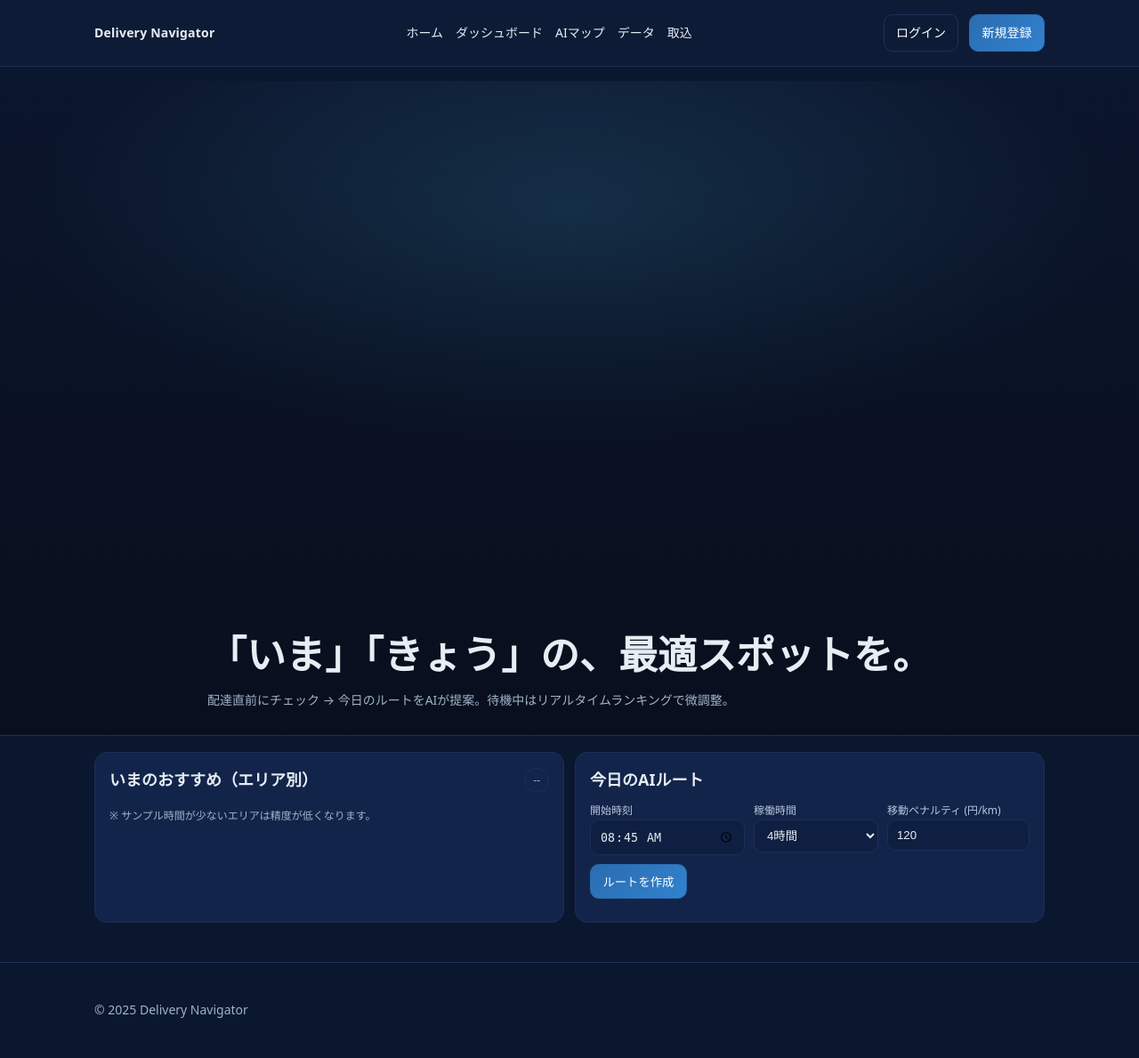
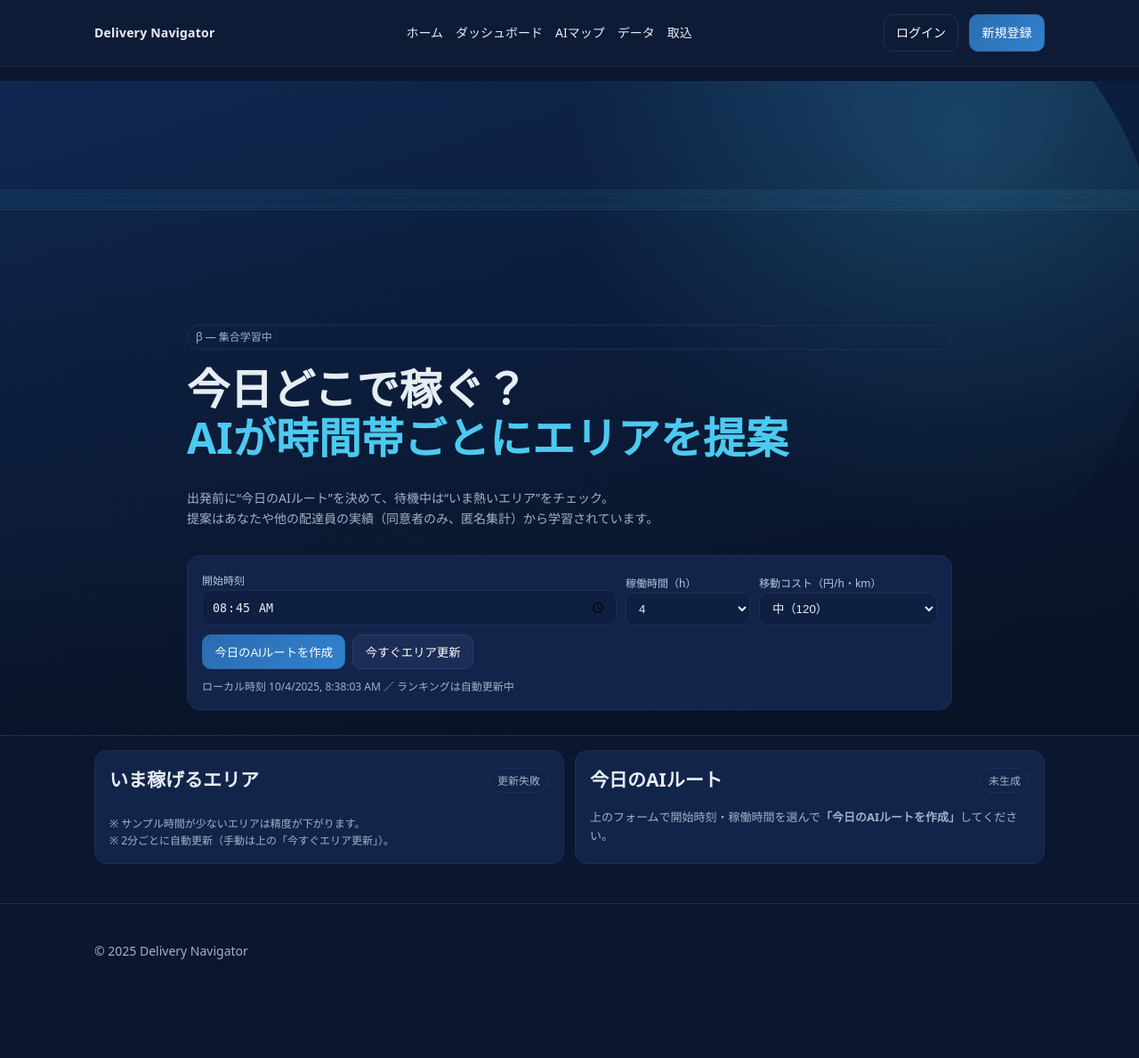
Before and after one commit to kojimamizuki0512-dot/DeliveryNavigator, a Django app: template templates/home.html in a window 1280 px wide. Shown: the whole page at 89% size. After the commit the page ends 1078 px from the top, so only its background shows below. Run offline with Django 5.2, Linux system fonts and the light colour scheme; the template is opened without the code that fills it, so the values that code supplies are empty.

Commit message:
feat(ui): ホームにリアルタイム稼げるエリア＋今日のAIルートを追加

```diff
--- a/templates/home.html
+++ b/templates/home.html
@@ -1,143 +1,261 @@
 {% extends "base.html" %}
-{% block title %}Delivery Navigator | ホーム{% endblock %}
+
+{% block title %}Delivery Navigator — 今日のAIルートと今すぐ稼げるエリア{% endblock %}
 
 {% block header %}
+<!-- ヒーロー：フルスクリーンSVG + 主要CTA -->
 <section class="hero hero--fullscreen fullbleed">
   <div class="hero-art">
-    <!-- シンプルなグラデーション背景（SVGでもOK） -->
-    <div style="position:absolute;inset:0;background:radial-gradient(80% 60% at 50% 20%, rgba(76,201,240,0.18), transparent 60%), linear-gradient(180deg, rgba(12,20,38,0.2), rgba(12,20,38,0.6));"></div>
+    <!-- シンプルなインラインSVG（軽量） -->
+    <svg viewBox="0 0 1200 600" preserveAspectRatio="xMidYMid slice">
+      <defs>
+        <linearGradient id="g1" x1="0" x2="1">
+          <stop offset="0" stop-color="#102a56"/>
+          <stop offset="1" stop-color="#0b1e3f"/>
+        </linearGradient>
+        <radialGradient id="glow" cx="70%" cy="30%" r="60%">
+          <stop offset="0" stop-color="#4cc9f0" stop-opacity="0.25"/>
+          <stop offset="1" stop-color="#4cc9f0" stop-opacity="0"/>
+        </radialGradient>
+      </defs>
+      <rect width="1200" height="600" fill="url(#g1)"/>
+      <circle cx="840" cy="180" r="300" fill="url(#glow)"/>
+      <g opacity="0.18">
+        {% for i in "0123456789" %}
+        <path d="M0 {{ 50|add:50|add:forloop.counter0|add:forloop.counter0 }} H1200" stroke="#4cc9f0"/>
+        {% endfor %}
+      </g>
+    </svg>
   </div>
   <div class="hero-overlay">
-    <div class="wrap" style="padding:28px 16px;">
-      <h1 style="font-size:clamp(28px,5vw,44px);margin:0 0 6px;">「いま」「きょう」の、最適スポットを。</h1>
-      <p class="muted" style="margin:0;">配達直前にチェック → 今日のルートをAIが提案。待機中はリアルタイムランキングで微調整。</p>
+    <div class="wrap" style="display:flex; flex-direction:column; gap:16px; padding:28px 16px;">
+      <div class="chip">β — 集合学習中</div>
+      <h1 style="margin:0; line-height:1.15; font-weight:800; font-size:clamp(28px, 6vw, 48px);">
+        今日どこで稼ぐ？<br/>
+        <span style="color:var(--accent)">AIが時間帯ごとにエリアを提案</span>
+      </h1>
+      <p class="muted" style="max-width:720px">
+        出発前に“今日のAIルート”を決めて、待機中は“いま熱いエリア”をチェック。<br/>
+        提案はあなたや他の配達員の実績（同意者のみ、匿名集計）から学習されています。
+      </p>
+
+      <!-- ルート生成フォーム（軽量JS） -->
+      <div class="card" style="display:flex; flex-wrap:wrap; gap:10px; align-items:end; max-width:860px">
+        <div style="flex:1 1 160px; min-width:140px">
+          <label>開始時刻</label>
+          <input id="plan-start" type="time"/>
+        </div>
+        <div style="width:140px">
+          <label>稼働時間（h）</label>
+          <select id="plan-hours">
+            <option>3</option><option selected>4</option><option>5</option><option>6</option><option>7</option><option>8</option>
+          </select>
+        </div>
+        <div style="width:200px">
+          <label>移動コスト（円/h・km）</label>
+          <select id="plan-beta">
+            <option value="80">低（80）</option>
+            <option value="120" selected>中（120）</option>
+            <option value="160">高（160）</option>
+          </select>
+        </div>
+        <div style="display:flex; gap:8px">
+          <button class="btn primary" id="btn-generate">今日のAIルートを作成</button>
+          <button class="btn" id="btn-refresh-now">今すぐエリア更新</button>
+        </div>
+        <div class="muted" id="status-line" style="font-size:12px; flex:1 1 100%">
+          …
+        </div>
+      </div>
     </div>
   </div>
 </section>
 {% endblock %}
 
 {% block content %}
-<div class="grid cols-2" style="margin-top:18px;">
-  <!-- 左：リアルタイム（今の時刻の）エリア別ランキング -->
+<!-- 2カラム：左=“いま稼げる”ランキング、右=“今日のAIルート” -->
+<div class="grid cols-2" style="margin-top:16px">
+
+  <!-- 左：いま熱いエリア（ランキング + 疑似ヒート） -->
   <section class="card">
-    <div style="display:flex;justify-content:space-between;align-items:center;margin-bottom:8px;">
-      <h2 style="margin:0;font-size:18px;">いまのおすすめ（エリア別）</h2>
-      <span class="chip" id="rank-meta">--</span>
+    <div style="display:flex; justify-content:space-between; align-items:center; gap:10px;">
+      <h2 style="margin:0">いま稼げるエリア</h2>
+      <div class="chip" id="now-meta">—</div>
     </div>
-    <div id="rank-list" class="grid" style="gap:8px;"></div>
-    <div class="muted" style="margin-top:8px;font-size:12px;">※ サンプル時間が少ないエリアは精度が低くなります。</div>
+    <div id="hot-list" style="display:grid; gap:8px; margin-top:12px">
+      <!-- JSでレンダリング -->
+    </div>
+    <div class="muted" style="font-size:12px; margin-top:10px">
+      ※ サンプル時間が少ないエリアは精度が下がります。<br/>
+      ※ 2分ごとに自動更新（手動は上の「今すぐエリア更新」）。
+    </div>
   </section>
 
   <!-- 右：今日のAIルート -->
   <section class="card">
-    <h2 style="margin:0 0 8px;font-size:18px;">今日のAIルート</h2>
+    <div style="display:flex; justify-content:space-between; align-items:center; gap:10px;">
+      <h2 style="margin:0">今日のAIルート</h2>
+      <div class="chip" id="plan-meta">未生成</div>
+    </div>
+    <ol id="plan-list" style="margin-top:10px; padding-left:18px">
+      <!-- JSでレンダリング -->
+    </ol>
+    <div id="plan-empty" class="muted" style="font-size:13px">
+      上のフォームで開始時刻・稼働時間を選んで<strong>「今日のAIルートを作成」</strong>してください。
+    </div>
+    <div class="row" id="plan-actions" style="display:none; margin-top:10px">
+      <a class="btn ghost" href="/map">AIマップで見る</a>
+      <button class="btn" id="btn-copy-plan">ルートをコピー</button>
+    </div>
+  </section>
 
-    <div class="row" style="margin-bottom:10px;">
-      <div style="flex:1;min-width:160px">
-        <label>開始時刻</label>
-        <input id="plan-start" type="time">
-      </div>
-      <div style="width:140px">
-        <label>稼働時間</label>
-        <select id="plan-hours">
-          <option value="3">3時間</option>
-          <option value="4" selected>4時間</option>
-          <option value="5">5時間</option>
-          <option value="6">6時間</option>
-        </select>
-      </div>
-      <div style="width:160px">
-        <label>移動ペナルティ (円/km)</label>
-        <input id="plan-beta" type="number" step="10" min="0" value="120">
-      </div>
-      <div style="align-self:end">
-        <button class="btn primary" id="btn-make-plan">ルートを作成</button>
-      </div>
-    </div>
-
-    <div id="plan-list" class="grid" style="gap:8px;"></div>
-  </section>
 </div>
 
 <script>
-async function fetchJSON(url){
-  const r = await fetch(url, {credentials: "same-origin"});
-  if(!r.ok) throw new Error("HTTP "+r.status);
-  return await r.json();
-}
+(function(){
+  // ===== Utils =====
+  const $ = (sel) => document.querySelector(sel);
+  const fmtTime = (d=new Date()) => d.toTimeString().slice(0,5);
+  const clamp = (n, a, b) => Math.max(a, Math.min(b, n));
 
-function nowHHMM() {
-  const d = new Date();
-  const hh = String(d.getHours()).padStart(2,'0');
-  const mm = d.getMinutes();
-  const m = Math.ceil(mm/15)*15;
-  const adj = (m===60)? "00" : String(m).padStart(2,'0');
-  if(m===60 && hh!=="23"){ return String(Number(hh)+1).padStart(2,'0') + ":" + adj; }
-  if(m===60 && hh==="23"){ return "23:45"; }
-  return `${hh}:${adj}`;
-}
+  // 初期の開始時刻：直近の15分に丸め
+  (function setDefaultStart(){
+    const now = new Date();
+    const m = Math.ceil((now.getMinutes()+1) / 15) * 15;
+    if (m >= 60) { now.setHours(now.getHours()+1); now.setMinutes(0); }
+    else { now.setMinutes(m); }
+    $("#plan-start").value = fmtTime(now);
+  })();
 
-// ランキング描画
-function renderRanking(data){
-  const meta = document.getElementById('rank-meta');
-  meta.textContent = `曜:${data.dow} 時:${String(data.hour).padStart(2,'0')}:00`;
-  const wrap = document.getElementById('rank-list'); wrap.innerHTML = "";
-  data.ranking.slice(0,10).forEach((r, idx) => {
-    const a = document.createElement('div');
-    a.className = 'card'; a.style.padding = '10px';
-    a.innerHTML = `
-      <div style="display:flex;justify-content:space-between;align-items:center;">
-        <div style="display:flex;gap:8px;align-items:center;">
-          <div class="chip">#${idx+1}</div>
-          <div><div style="font-weight:700">${r.name}</div>
-               <div class="muted" style="font-size:12px">期待時給: 約${r.hourly}円/h・サンプル${r.samples_h}h</div></div>
+  // 疑似ヒートの色（時給に比例して明るく）
+  function cellBg(v, vmin, vmax){
+    if (vmax <= vmin) return "linear-gradient(90deg, #1a2e5a 0%, #1a2e5a 100%)";
+    const p = (v - vmin) / (vmax - vmin);
+    const w = clamp(8 + Math.round(p * 92), 8, 100);
+    return `linear-gradient(90deg, rgba(76,201,240,.18) 0%, rgba(76,201,240,.18) ${w}%, rgba(28,45,87,.0) ${w}%)`;
+  }
+
+  // ========== “いま稼げるエリア” ==========
+  async function loadHot(){
+    try{
+      const r = await fetch("/api/areas/stats/", {credentials:"same-origin"});
+      if(!r.ok) throw new Error("failed");
+      const j = await r.json();
+      const rows = j.ranking || [];
+      const vmax = rows.reduce((m,x)=>Math.max(m, x.hourly||0), 0);
+      const vmin = rows.reduce((m,x)=>Math.min(m, x.hourly||0), vmax);
+      $("#now-meta").textContent = `更新: ${new Date().toLocaleTimeString()} / サンプル最大: ${
+        rows.reduce((m,x)=>Math.max(m, x.samples_h||0), 0).toFixed(1)
+      }h`;
+
+      const hot = $("#hot-list");
+      hot.innerHTML = "";
+      if(rows.length === 0){
+        hot.innerHTML = `<div class="muted">データが不足しています。まずは実績を登録してください。</div>`;
+        return;
+      }
+      rows.slice(0, 20).forEach((r, idx) => {
+        const item = document.createElement("div");
+        item.className = "card";
+        item.style.background = "var(--panel)";
+        item.style.border = "1px solid var(--line)";
+        item.style.padding = "10px 12px";
+
+        const bar = document.createElement("div");
+        bar.style.height = "36px";
+        bar.style.borderRadius = "8px";
+        bar.style.background = cellBg(r.hourly, vmin, vmax);
+        bar.style.display = "flex";
+        bar.style.alignItems = "center";
+        bar.style.justifyContent = "space-between";
+        bar.style.padding = "0 10px";
+
+        const left = document.createElement("div");
+        left.innerHTML = `<strong style="opacity:.9">${idx+1}. ${r.name}</strong>
+          <span class="muted" style="margin-left:8px; font-size:12px">${r.samples_h}h</span>`;
+
+        const right = document.createElement("div");
+        right.innerHTML = `<span style="font-variant-numeric:tabular-nums">${r.hourly.toLocaleString()}</span> 円/h`;
+
+        bar.appendChild(left); bar.appendChild(right);
+        item.appendChild(bar);
+        hot.appendChild(item);
+      });
+    }catch(e){
+      $("#now-meta").textContent = "更新失敗";
+      console.error(e);
+    }
+  }
+
+  // ========== “今日のAIルート” ==========
+  async function generatePlan(){
+    const start = $("#plan-start").value || fmtTime();
+    const hours = $("#plan-hours").value || "4";
+    const beta  = $("#plan-beta").value || "120";
+    $("#plan-meta").textContent = "計算中…";
+    $("#plan-empty").style.display = "none";
+    $("#plan-list").innerHTML = "";
+
+    const url = `/api/areas/today_plan/?start=${encodeURIComponent(start)}&hours=${encodeURIComponent(hours)}&beta=${encodeURIComponent(beta)}`;
+    const r = await fetch(url, {credentials:"same-origin"});
+    if(!r.ok){
+      $("#plan-meta").textContent = "生成失敗";
+      return;
+    }
+    const j = await r.json();
+    const blocks = j.blocks || [];
+    if(blocks.length === 0){
+      $("#plan-meta").textContent = "候補なし";
+      $("#plan-empty").style.display = "block";
+      $("#plan-actions").style.display = "none";
+      return;
+    }
+
+    const ol = $("#plan-list");
+    blocks.forEach((b, i) => {
+      const li = document.createElement("li");
+      li.style.marginBottom = "10px";
+      li.innerHTML = `
+        <div class="row" style="align-items:center; justify-content:space-between">
+          <div>
+            <div><strong>${b.time}</strong> — ${b.name}</div>
+            <div class="muted" style="font-size:12px">期待時給 約 ${b.expected_hourly.toLocaleString()} 円 / サンプル ${b.samples_h}h</div>
+          </div>
+          <a class="btn ghost" href="/map" title="AIマップで位置を見る">地図</a>
         </div>
-        <a class="btn" href="https://maps.google.com/?q=${r.lat},${r.lng}" target="_blank" rel="noopener">地図</a>
-      </div>`;
-    wrap.appendChild(a);
+      `;
+      ol.appendChild(li);
+    });
+    $("#plan-meta").textContent = `生成: ${new Date(j.generated_at).toLocaleTimeString()}`;
+    $("#plan-actions").style.display = "flex";
+  }
+
+  // ルート文面のコピー
+  $("#btn-copy-plan").addEventListener("click", async ()=>{
+    const items = Array.from(document.querySelectorAll("#plan-list li")).map(li => li.innerText.trim());
+    const text = "【今日のAIルート】\n" + items.map((t,i)=>`${i+1}. ${t}`).join("\n");
+    try{
+      await navigator.clipboard.writeText(text);
+      $("#plan-meta").textContent = "コピーしました";
+    }catch(e){
+      $("#plan-meta").textContent = "コピー失敗";
+    }
   });
-}
 
-// ルート描画
-function renderPlan(data){
-  const wrap = document.getElementById('plan-list'); wrap.innerHTML = "";
-  if(!data.blocks || data.blocks.length===0){
-    wrap.innerHTML = `<div class="muted">データが少ないため、十分な精度で提案できません。過去の実績入力（エリア選択付き）をお願いします。</div>`;
-    return;
-  }
-  data.blocks.forEach(b => {
-    const el = document.createElement('div');
-    el.className = 'card'; el.style.padding = '10px';
-    el.innerHTML = `
-      <div style="display:flex;justify-content:space-between;gap:8px;align-items:center;flex-wrap:wrap;">
-        <div>
-          <div style="font-weight:700">${b.time} — ${b.name}</div>
-          <div class="muted" style="font-size:12px">期待時給: 約${b.expected_hourly}円/h ・ サンプル${b.samples_h}h</div>
-        </div>
-        <a class="btn" href="https://maps.google.com/?q=${b.lat},${b.lng}" target="_blank" rel="noopener">この地点を地図で開く</a>
-      </div>`;
-    wrap.appendChild(el);
-  });
-}
+  // イベント
+  $("#btn-generate").addEventListener("click", generatePlan);
+  $("#btn-refresh-now").addEventListener("click", loadHot);
 
-async function refreshRanking(){
-  const now = new Date();
-  const data = await fetchJSON(`/api/areas/stats/?dow=${now.getDay()===0?6:now.getDay()-1}&hour=${now.getHours()}`);
-  renderRanking(data);
-}
-async function makePlan(){
-  const start = document.getElementById('plan-start').value || nowHHMM();
-  const hours = document.getElementById('plan-hours').value;
-  const beta = document.getElementById('plan-beta').value;
-  const data = await fetchJSON(`/api/areas/today_plan/?start=${encodeURIComponent(start)}&hours=${hours}&beta=${beta}`);
-  renderPlan(data);
-}
+  // 起動時と2分ごとに更新
+  loadHot();
+  setInterval(loadHot, 120000);
 
-// 初期化
-document.addEventListener('DOMContentLoaded', async () => {
-  document.getElementById('plan-start').value = nowHHMM();
-  try { await refreshRanking(); } catch(e){ console.error(e); }
-  document.getElementById('btn-make-plan').addEventListener('click', makePlan);
-});
+  // ステータス行
+  (function tick(){
+    const now = new Date();
+    $("#status-line").textContent = `ローカル時刻 ${now.toLocaleString()} ／ ランキングは自動更新中`;
+    requestAnimationFrame(tick);
+  })();
+})();
 </script>
 {% endblock %}
```
